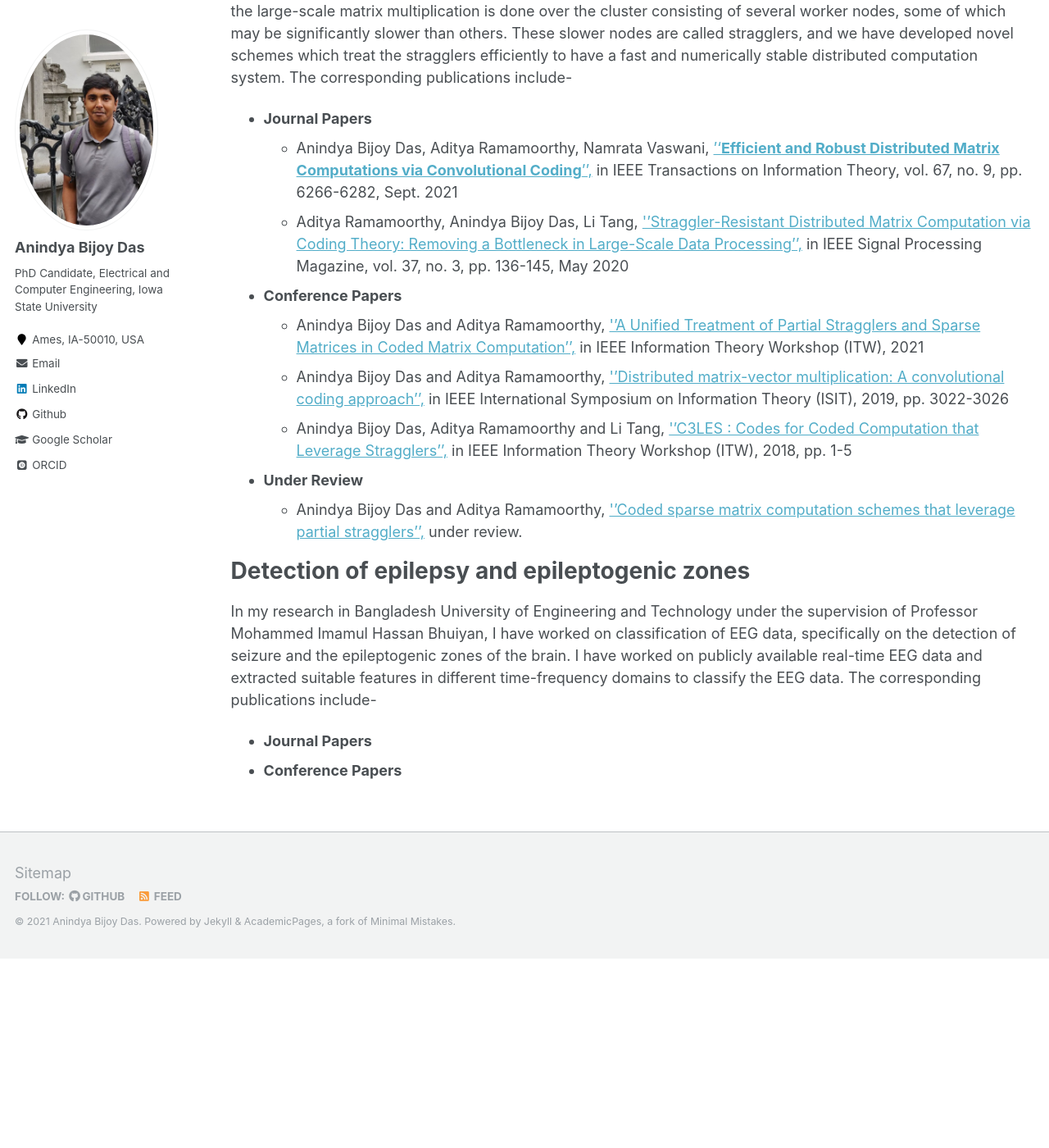
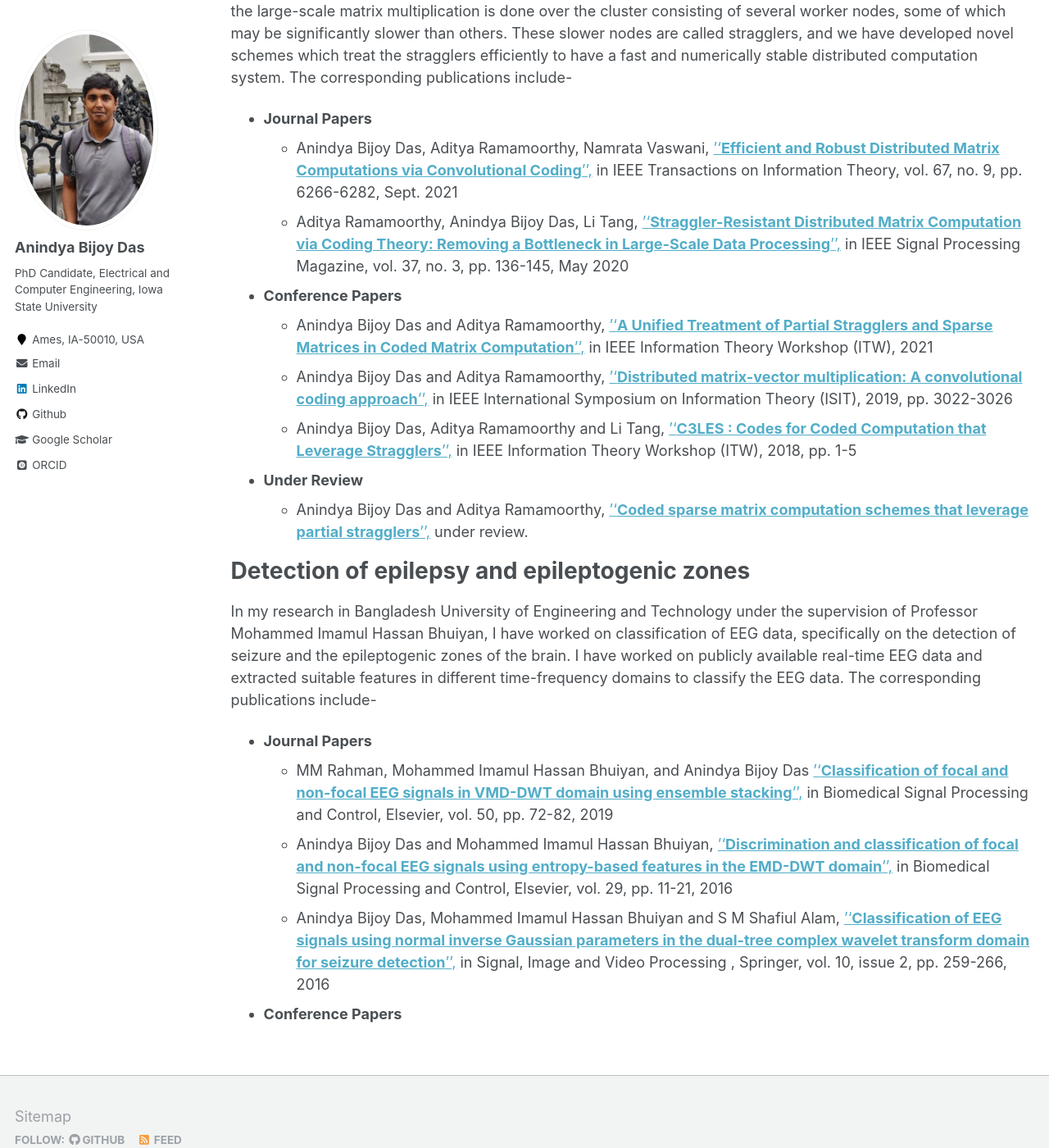
Before and after one commit to anindyabijoydas/portfolio, a Jekyll site: the page built from _pages/research.md, in a window 1280 px wide and 1400 px high, scrolled down 238 px. Shown: the whole window at 82% size. Built offline with Jekyll 4.4.1, drawn with Linux system fonts in a browser that asks for light colours; some web fonts are replaced; before the commit the page ends 1407 px from its top, so only the background shows below that.

Commit message:
Update research.md

```diff
--- a/_pages/research.md
+++ b/_pages/research.md
@@ -13,15 +13,15 @@ In my PhD research in Iowa State University under the supervision of Professor A
 
 * **Journal Papers**
    * Anindya Bijoy Das, Aditya Ramamoorthy, Namrata Vaswani, [''**Efficient and Robust Distributed Matrix Computations via Convolutional Coding**'',](https://ieeexplore.ieee.org/abstract/document/9478901) in IEEE Transactions on Information Theory, vol. 67, no. 9, pp. 6266-6282, Sept. 2021
-   * Aditya Ramamoorthy, Anindya Bijoy Das, Li Tang, [''Straggler-Resistant Distributed Matrix Computation via Coding Theory: Removing a Bottleneck in Large-Scale Data Processing'',](https://ieeexplore.ieee.org/abstract/document/9084368) in IEEE Signal Processing Magazine, vol. 37, no. 3, pp. 136-145, May 2020
+   * Aditya Ramamoorthy, Anindya Bijoy Das, Li Tang, [''**Straggler-Resistant Distributed Matrix Computation via Coding Theory: Removing a Bottleneck in Large-Scale Data Processing**'',](https://ieeexplore.ieee.org/abstract/document/9084368) in IEEE Signal Processing Magazine, vol. 37, no. 3, pp. 136-145, May 2020
 
 * **Conference Papers**
-   * Anindya Bijoy Das and Aditya Ramamoorthy, [''A Unified Treatment of Partial Stragglers and Sparse Matrices in Coded Matrix Computation'',](https://arxiv.org/abs/2109.12070) in IEEE Information Theory Workshop (ITW), 2021
-   * Anindya Bijoy Das and Aditya Ramamoorthy, [''Distributed matrix-vector multiplication: A convolutional coding approach'',](https://ieeexplore.ieee.org/abstract/document/8849395) in IEEE International Symposium on Information Theory (ISIT),  2019, pp. 3022-3026
-   * Anindya Bijoy Das, Aditya Ramamoorthy and Li Tang, [''C3LES : Codes for Coded Computation that Leverage Stragglers'',](https://ieeexplore.ieee.org/abstract/document/8613321) in IEEE Information Theory Workshop (ITW), 2018, pp. 1-5
+   * Anindya Bijoy Das and Aditya Ramamoorthy, [''**A Unified Treatment of Partial Stragglers and Sparse Matrices in Coded Matrix Computation**'',](https://arxiv.org/abs/2109.12070) in IEEE Information Theory Workshop (ITW), 2021
+   * Anindya Bijoy Das and Aditya Ramamoorthy, [''**Distributed matrix-vector multiplication: A convolutional coding approach**'',](https://ieeexplore.ieee.org/abstract/document/8849395) in IEEE International Symposium on Information Theory (ISIT),  2019, pp. 3022-3026
+   * Anindya Bijoy Das, Aditya Ramamoorthy and Li Tang, [''**C3LES : Codes for Coded Computation that Leverage Stragglers**'',](https://ieeexplore.ieee.org/abstract/document/8613321) in IEEE Information Theory Workshop (ITW), 2018, pp. 1-5
 
 * **Under Review**
-   * Anindya Bijoy Das and Aditya Ramamoorthy, [''Coded sparse matrix computation schemes that leverage partial stragglers'',](https://arxiv.org/abs/2012.06065) under review.
+   * Anindya Bijoy Das and Aditya Ramamoorthy, [''**Coded sparse matrix computation schemes that leverage partial stragglers**'',](https://arxiv.org/abs/2012.06065) under review.
 
 
 Detection of epilepsy and epileptogenic zones
@@ -29,4 +29,8 @@ Detection of epilepsy and epileptogenic zones
 In my research in Bangladesh University of Engineering and Technology under the supervision of Professor Mohammed Imamul Hassan Bhuiyan, I have worked on classification of EEG data, specifically on the detection of seizure and the epileptogenic zones of the brain. I have worked on publicly available real-time EEG data and extracted suitable features in different time-frequency domains to classify the EEG data. The corresponding publications include-
 
 * **Journal Papers**
+   * MM Rahman, Mohammed Imamul Hassan Bhuiyan, and Anindya Bijoy Das [''**Classification of focal and non-focal EEG signals in VMD-DWT domain using ensemble stacking**'',](https://www.sciencedirect.com/science/article/abs/pii/S1746809419300126) in Biomedical Signal Processing and Control, Elsevier, vol. 50, pp. 72-82, 2019
+   * Anindya Bijoy Das and Mohammed Imamul Hassan Bhuiyan, [''**Discrimination and classification of focal and non-focal EEG signals using entropy-based features in the EMD-DWT domain**'',](https://www.sciencedirect.com/science/article/abs/pii/S1746809416300465) in Biomedical Signal Processing and Control, Elsevier, vol. 29, pp. 11-21, 2016
+   * Anindya Bijoy Das, Mohammed Imamul Hassan Bhuiyan and S M Shafiul Alam, [''**Classification of EEG signals using normal inverse Gaussian parameters in the dual-tree complex wavelet transform domain for seizure detection**'',](https://link.springer.com/article/10.1007%2Fs11760-014-0736-2) in Signal, Image and Video Processing , Springer, vol. 10, issue 2, pp. 259-266, 2016
+
 * **Conference Papers**
```
